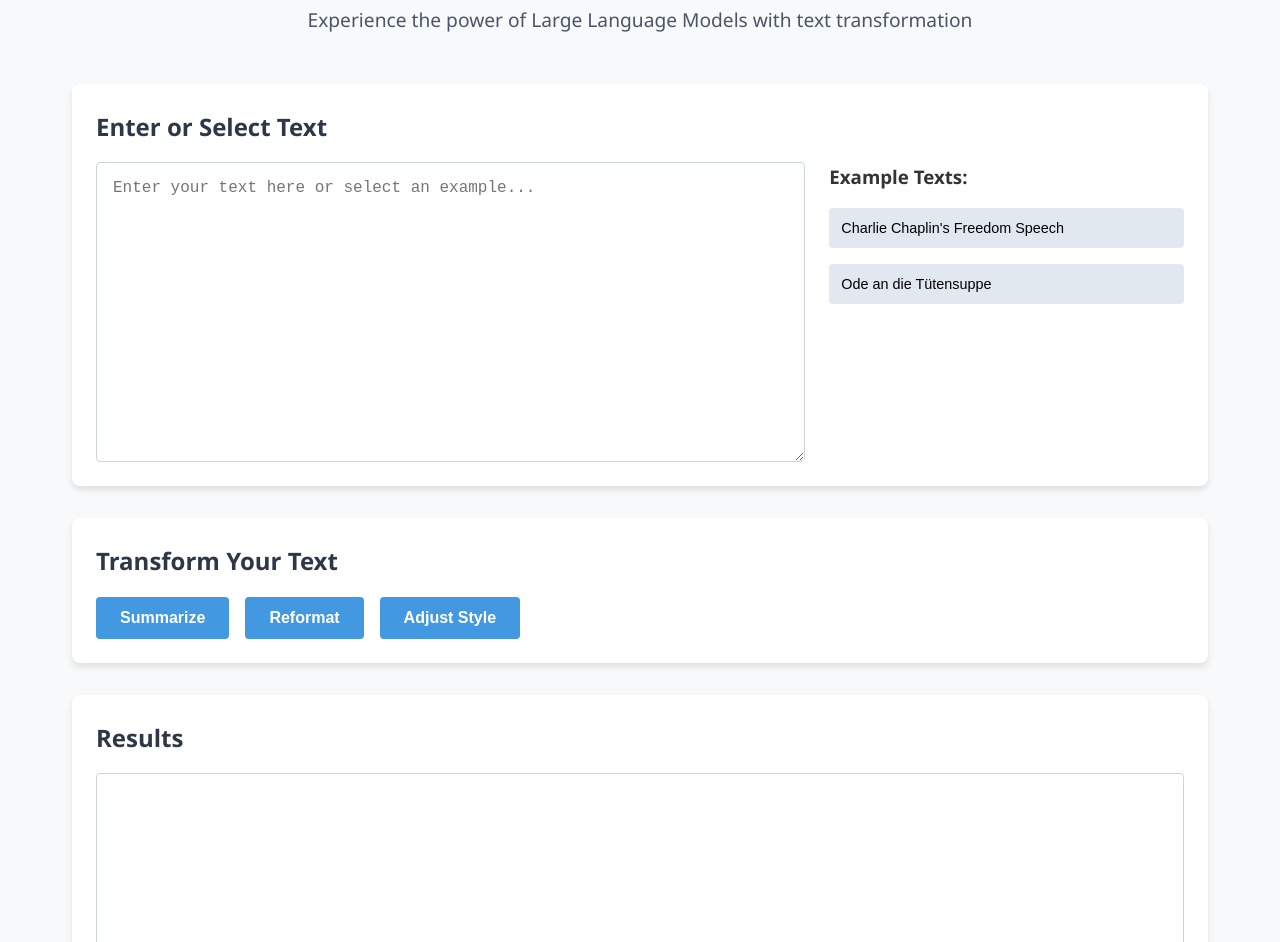
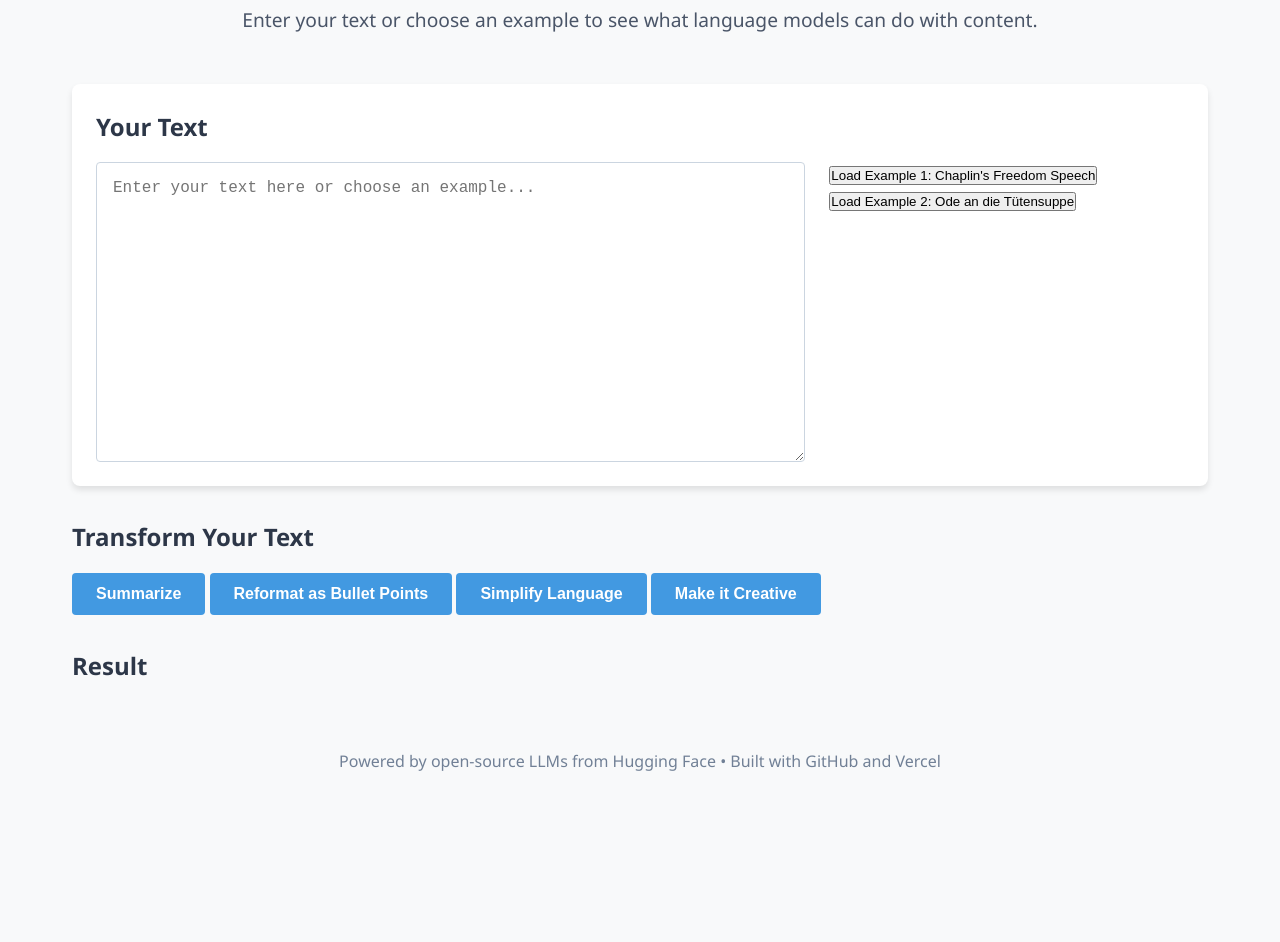
Before and after one commit to TilmanDW/WBT_Demotest, a plain HTML site: page index.html in a window 1280 px wide. Shown: the part 107-1049 px from the top of the page. After the commit the page ends 913 px from the top, so only its background shows below. Drawn offline with Linux system fonts and the light colour scheme.

Commit message:
Update index.html

```diff
--- a/index.html
+++ b/index.html
@@ -3,54 +3,49 @@
 <head>
     <meta charset="UTF-8">
     <meta name="viewport" content="width=device-width, initial-scale=1.0">
-    <title>LLM Demo: Text Transformation</title>
+    <title>LLM Text Processing Demo</title>
     <link rel="stylesheet" href="styles.css">
 </head>
 <body>
     <div class="container">
         <header>
-            <h1>LLM Text Transformation Demo</h1>
-            <p>Experience the power of Large Language Models with text transformation</p>
+            <h1>Experience the Power of LLMs</h1>
+            <p>Enter your text or choose an example to see what language models can do with content.</p>
         </header>
 
         <main>
             <div class="input-section">
-                <h2>Enter or Select Text</h2>
+                <h2>Your Text</h2>
                 <div class="text-input-container">
-                    <textarea id="userText" placeholder="Enter your text here or select an example..."></textarea>
-                    <div class="examples">
-                        <h3>Example Texts:</h3>
-                        <button id="example1" class="example-btn">Charlie Chaplin's Freedom Speech</button>
-                        <button id="example2" class="example-btn">Ode an die Tütensuppe</button>
+                    <textarea id="userText" placeholder="Enter your text here or choose an example..."></textarea>
+                    <div class="example-buttons">
+                        <button id="example1Btn">Load Example 1: Chaplin's Freedom Speech</button>
+                        <button id="example2Btn">Load Example 2: Ode an die Tütensuppe</button>
                     </div>
                 </div>
             </div>
 
-            <div class="actions">
+            <div class="actions-section">
                 <h2>Transform Your Text</h2>
-                <div class="buttons">
-                    <button id="summarize" class="action-btn">Summarize</button>
-                    <button id="reformat" class="action-btn">Reformat</button>
-                    <button id="adjust" class="action-btn">Adjust Style</button>
+                <div class="action-buttons">
+                    <button id="summarizeBtn" class="action-btn">Summarize</button>
+                    <button id="reformatBtn" class="action-btn">Reformat as Bullet Points</button>
+                    <button id="simplifyBtn" class="action-btn">Simplify Language</button>
+                    <button id="creativeBtn" class="action-btn">Make it Creative</button>
                 </div>
             </div>
 
-            <div class="results">
-                <h2>Results</h2>
-                <div id="loading" class="loading hidden">
-                    <div class="spinner"></div>
-                    <p>Processing with LLM...</p>
-                </div>
-                <div id="resultText" class="result-content"></div>
+            <div class="output-section">
+                <h2>Result</h2>
+                <div id="loadingIndicator" class="loading hidden">Processing... <div class="spinner"></div></div>
+                <div id="outputText" class="output"></div>
             </div>
         </main>
 
         <footer>
-            <p>Powered by Hugging Face, GitHub, and Vercel</p>
-            <p>Using Mistral AI open-source models</p>
+            <p>Powered by open-source LLMs from Hugging Face • Built with GitHub and Vercel</p>
         </footer>
     </div>
-
     <script src="script.js"></script>
 </body>
 </html>
```
